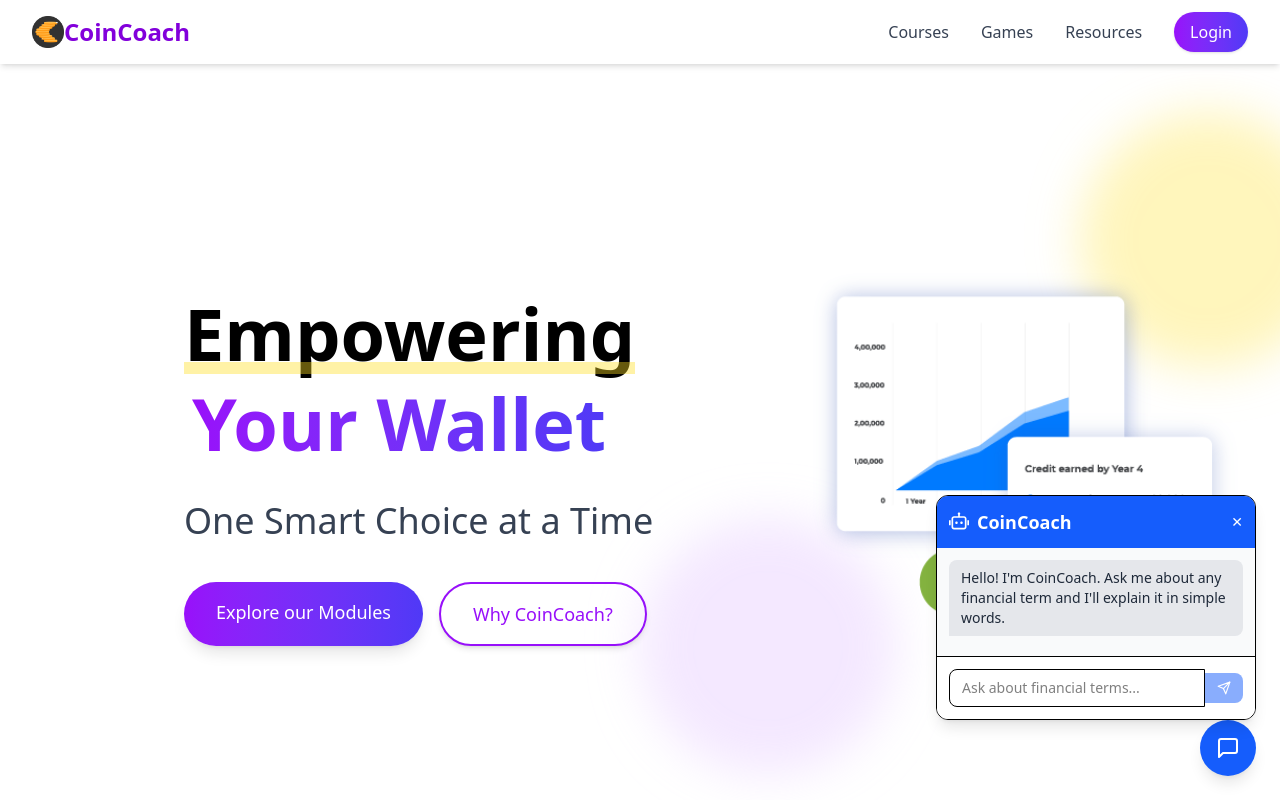
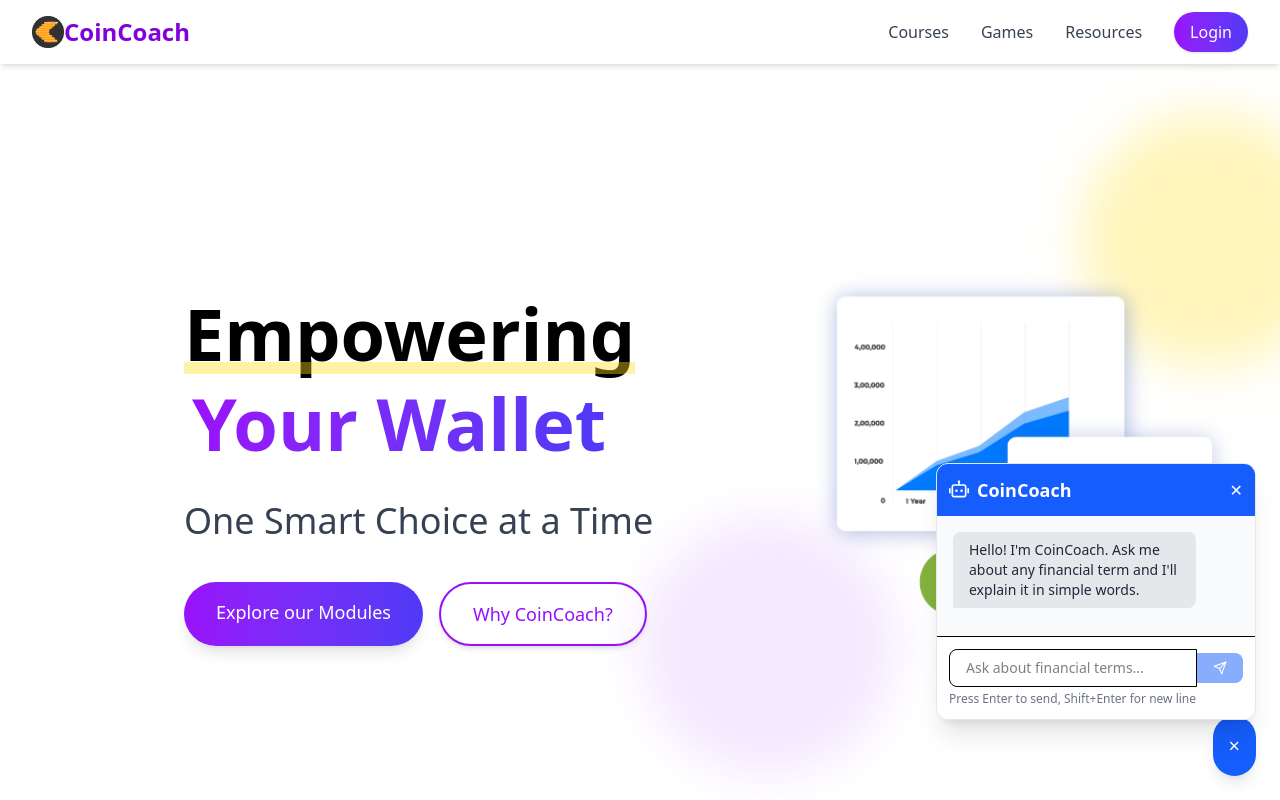
Before and after one commit to master-ginger/FinalProject, a Next.js app: page / in a window 1280 px wide. Both pictures are taken after a click on the button "Open chat". Shown: the top 800 px of the page. Built offline with nearby package versions, Linux system fonts and the light colour scheme; no server answers.

Commit message:
added chatbot.js imporvements

```diff
--- a/src/app/components/chatbot.js
+++ b/src/app/components/chatbot.js
@@ -1,7 +1,8 @@
 "use client";
-import { useState, useRef, useEffect } from "react";
-import { FiSend, FiUser, FiMessageSquare } from "react-icons/fi";
+import { useState, useRef, useEffect, useCallback } from "react";
+import { FiSend, FiMessageSquare } from "react-icons/fi";
 import { RiRobot2Line } from "react-icons/ri";
+import ReactMarkdown from 'react-markdown';
 
 export default function Chatbot() {
   const [input, setInput] = useState("");
@@ -15,16 +16,19 @@ export default function Chatbot() {
   const [isLoading, setIsLoading] = useState(false);
   const messagesEndRef = useRef(null);
 
-  const scrollToBottom = () => {
+  // Use your Vercel deployment URL here
+  const API_URL = process.env.NEXT_PUBLIC_API_URL || "https://final-project-eosin-tau.vercel.app/api/chatbot/ask";
+
+  const scrollToBottom = useCallback(() => {
     messagesEndRef.current?.scrollIntoView({ behavior: "smooth" });
-  };
+  }, []);
 
   useEffect(() => {
     scrollToBottom();
-  }, [messages]);
+  }, [messages, scrollToBottom]);
 
   const askQuestion = async () => {
-    if (!input.trim()) return;
+    if (!input.trim() || isLoading) return;
 
     const userMessage = { text: input, sender: "user" };
     setMessages((prev) => [...prev, userMessage]);
@@ -32,21 +36,46 @@ export default function Chatbot() {
     setIsLoading(true);
 
     try {
-      const res = await fetch("http://127.0.0.1:8000/ask", {
+      const res = await fetch(API_URL, {
         method: "POST",
         headers: { "Content-Type": "application/json" },
         body: JSON.stringify({ question: input }),
       });
 
+      if (!res.ok) {
+        throw new Error(`HTTP error! status: ${res.status}`);
+      }
+
       const data = await res.json();
+
+      if (data.term && data.definition) {
+        setMessages((prev) => [
+          ...prev,
+          {
+            text: `**${data.term}**: ${data.definition}`,
+            sender: "bot",
+            confidence: data.confidence || 0
+          },
+        ]);
+      } else {
+        setMessages((prev) => [
+          ...prev,
+          {
+            text: "I couldn't find a precise answer. Try rephrasing your question.",
+            sender: "bot"
+          },
+        ]);
+      }
+    } catch (error) {
+      console.error("API Error:", error);
       setMessages((prev) => [
         ...prev,
-        { text: `${data.term}: ${data.definition}`, sender: "bot" },
-      ]);
-    } catch (error) {
-      setMessages((prev) => [
-        ...prev,
-        { text: "Sorry, I'm having trouble connecting. Please try again later.", sender: "bot" },
+        {
+          text: error.message.includes("Failed to fetch")
+            ? "Network error. Please check your connection."
+            : "Sorry, I'm having trouble processing your request.",
+          sender: "bot"
+        },
       ]);
     } finally {
       setIsLoading(false);
@@ -54,22 +83,30 @@ export default function Chatbot() {
   };
 
   const handleKeyPress = (e) => {
-    if (e.key === "Enter") askQuestion();
+    if (e.key === "Enter" && !e.shiftKey) {
+      e.preventDefault();
+      askQuestion();
+    }
   };
 
   return (
-    <div>
+    <div className="fixed bottom-6 right-6 z-50">
       {/* Floating Chat Icon */}
       <button
         onClick={() => setIsOpen(!isOpen)}
-        className="fixed bottom-6 right-6 z-50 bg-blue-600 text-white p-4 rounded-full shadow-lg hover:bg-blue-700 transition"
+        className="bg-blue-600 text-white p-4 rounded-full shadow-lg hover:bg-blue-700 transition-all transform hover:scale-110"
+        aria-label="Open chat"
       >
-        <FiMessageSquare size={24} />
+        {isOpen ? (
+          <span className="text-xl">×</span>
+        ) : (
+          <FiMessageSquare size={24} />
+        )}
       </button>
 
       {/* Chat Panel */}
       {isOpen && (
-        <div className="fixed bottom-20 right-6 w-80 max-h-[80vh] bg-white rounded-xl shadow-lg z-50 flex flex-col overflow-hidden border">
+        <div className="fixed bottom-20 right-6 w-80 max-h-[80vh] bg-white rounded-xl shadow-xl z-50 flex flex-col overflow-hidden border border-gray-200">
           {/* Header */}
           <div className="bg-blue-600 text-white p-3 flex items-center justify-between">
             <div className="flex items-center">
@@ -78,38 +115,49 @@ export default function Chatbot() {
             </div>
             <button
               onClick={() => setIsOpen(false)}
-              className="text-white text-sm hover:underline"
+              className="text-white hover:text-blue-200 transition"
+              aria-label="Close chat"
             >
               ✕
             </button>
           </div>
 
           {/* Chat Area */}
-          <div className="flex-1 p-3 overflow-y-auto bg-gray-50">
+          <div className="flex-1 p-4 overflow-y-auto bg-gray-50">
             {messages.map((message, index) => (
               <div
                 key={index}
-                className={`flex mb-2 ${message.sender === "user" ? "justify-end" : "justify-start"}`}
+                className={`flex mb-3 ${message.sender === "user" ? "justify-end" : "justify-start"}`}
               >
                 <div
-                  className={`flex max-w-xs rounded-lg px-3 py-2 text-sm ${
+                  className={`max-w-[85%] rounded-lg px-4 py-2 text-sm ${
                     message.sender === "user"
                       ? "bg-blue-600 text-white rounded-br-none"
                       : "bg-gray-200 text-gray-800 rounded-bl-none"
                   }`}
                 >
-                  {message.text}
+                  {message.sender === "bot" ? (
+                    <ReactMarkdown>{message.text}</ReactMarkdown>
+                  ) : (
+                    message.text
+                  )}
+                  {message.confidence && (
+                    <div className="text-xs mt-1 opacity-70">
+                      Confidence: {Math.round(message.confidence * 100)}%
+                    </div>
+                  )}
                 </div>
               </div>
             ))}
             {isLoading && (
-              <div className="flex justify-start mb-2">
-                <div className="bg-gray-200 text-gray-800 rounded-lg px-3 py-2 text-sm flex items-center">
+              <div className="flex justify-start mb-3">
+                <div className="bg-gray-200 text-gray-800 rounded-lg px-4 py-2 text-sm flex items-center">
                   <div className="flex space-x-1">
                     <div className="w-2 h-2 bg-gray-500 rounded-full animate-bounce"></div>
                     <div className="w-2 h-2 bg-gray-500 rounded-full animate-bounce delay-100"></div>
                     <div className="w-2 h-2 bg-gray-500 rounded-full animate-bounce delay-200"></div>
                   </div>
+                  <span className="ml-2">Thinking...</span>
                 </div>
               </div>
             )}
@@ -121,23 +169,30 @@ export default function Chatbot() {
             <div className="flex items-center">
               <input
                 type="text"
-                className="flex-1 border rounded-l-lg px-3 py-2 text-sm focus:outline-none focus:ring-2 focus:ring-blue-500"
+                className="flex-1 border rounded-l-lg px-4 py-2 text-sm focus:outline-none focus:ring-2 focus:ring-blue-500 focus:border-transparent"
                 placeholder="Ask about financial terms..."
                 value={input}
                 onChange={(e) => setInput(e.target.value)}
                 onKeyPress={handleKeyPress}
                 disabled={isLoading}
+                aria-label="Type your question"
               />
               <button
                 onClick={askQuestion}
                 disabled={isLoading || !input.trim()}
-                className={`bg-blue-600 text-white px-3 py-2 rounded-r-lg text-sm ${
-                  isLoading || !input.trim() ? "opacity-50 cursor-not-allowed" : "hover:bg-blue-700"
+                className={`bg-blue-600 text-white px-4 py-2 rounded-r-lg text-sm transition ${
+                  isLoading || !input.trim()
+                    ? "opacity-50 cursor-not-allowed"
+                    : "hover:bg-blue-700"
                 }`}
+                aria-label="Send message"
               >
                 <FiSend />
               </button>
             </div>
+            <p className="text-xs text-gray-500 mt-1">
+              Press Enter to send, Shift+Enter for new line
+            </p>
           </div>
         </div>
       )}
```
